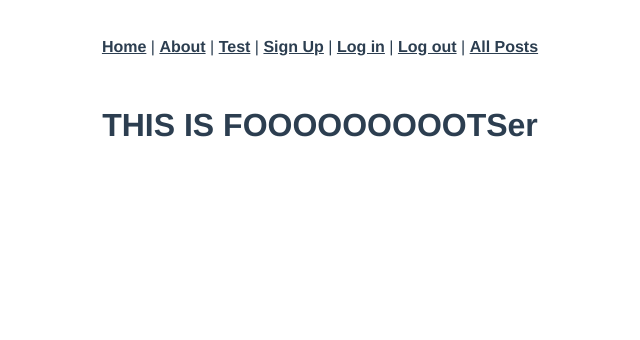
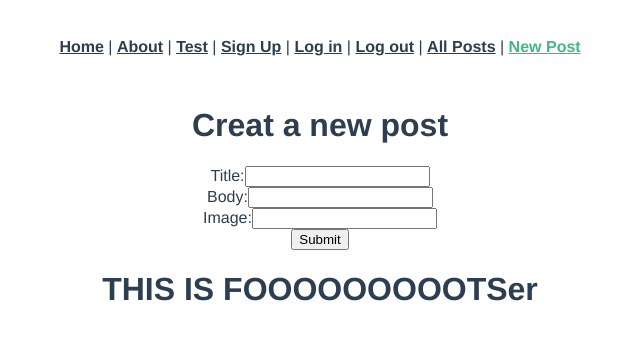
Before and after one commit to SamSharff/blog-frontend-ta, a Vue app: page /posts/new in a window 1280 px wide. Shown: the top 340 px of the page, without its empty margins (320-960 px from the left). Built offline with nearby package versions, Linux system fonts and the light colour scheme.

Commit message:
adds PostsNew.vue

```diff
--- a/src/App.vue
+++ b/src/App.vue
@@ -13,6 +13,8 @@
     <router-link to="/logout">Log out</router-link>
     |
     <router-link to="/posts">All Posts</router-link>
+    |
+    <router-link to="/posts/new">New Post</router-link>
   </nav>
   <router-view />
   <footer><h1>THIS IS FOOOOOOOOOTSer</h1></footer>
--- a/src/router/index.js
+++ b/src/router/index.js
@@ -5,6 +5,7 @@ import SignupView from "../views/SignupView.vue";
 import LoginView from "../views/LoginView.vue";
 import LogoutView from "../views/LogoutView.vue";
 import PostsIndex from "../views/PostsIndex.vue";
+import PostsNew from "../views/PostsNew.vue";
 
 const routes = [
   {
@@ -45,6 +46,11 @@ const routes = [
     name: "posts-index",
     component: PostsIndex,
   },
+  {
+    path: "/posts/new",
+    name: "posts-new",
+    component: PostsNew,
+  },
 ];
 
 const router = createRouter({
--- /dev/null
+++ b/src/views/PostsNew.vue
@@ -0,0 +1,49 @@
+<script>
+import axios from "axios";
+
+export default {
+  data: function () {
+    return {
+      newPostParams: {},
+      errors: [],
+    };
+  },
+  methods: {
+    submit: function () {
+      axios
+        .post("/posts", this.newPostParams)
+        .then((response) => {
+          console.log(response.data);
+          this.$router.push("/posts");
+        })
+        .catch((error) => {
+          this.errors = error.response.data.errors;
+        });
+    },
+  },
+};
+</script>
+
+<template>
+  <div class="new-post">
+    <form v-on:submit.prevent="submit()">
+      <h1>Creat a new post</h1>
+      <ul>
+        <li v-for="error in errors" v-bind:key="error">{{ error }}</li>
+      </ul>
+      <div>
+        <label>Title:</label>
+        <input type="text" v-model="newPostParams.title" />
+      </div>
+      <div>
+        <label>Body:</label>
+        <input type="text" v-model="newPostParams.body" />
+      </div>
+      <div>
+        <label>Image:</label>
+        <input type="text" v-model="newPostParams.image" />
+      </div>
+      <input type="submit" value="Submit" />
+    </form>
+  </div>
+</template>
```
